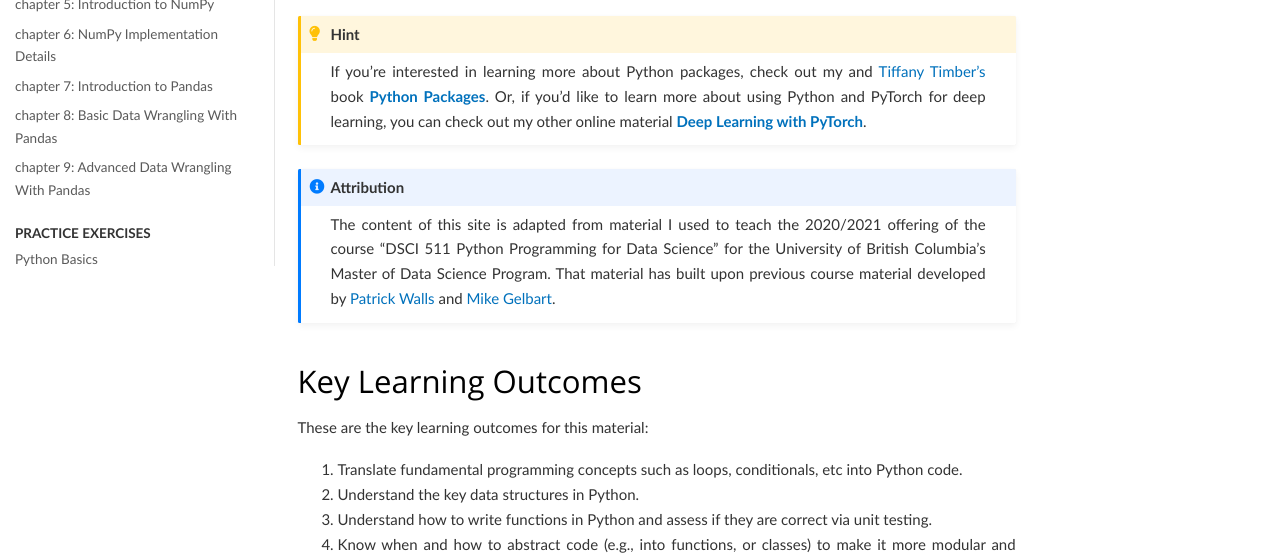
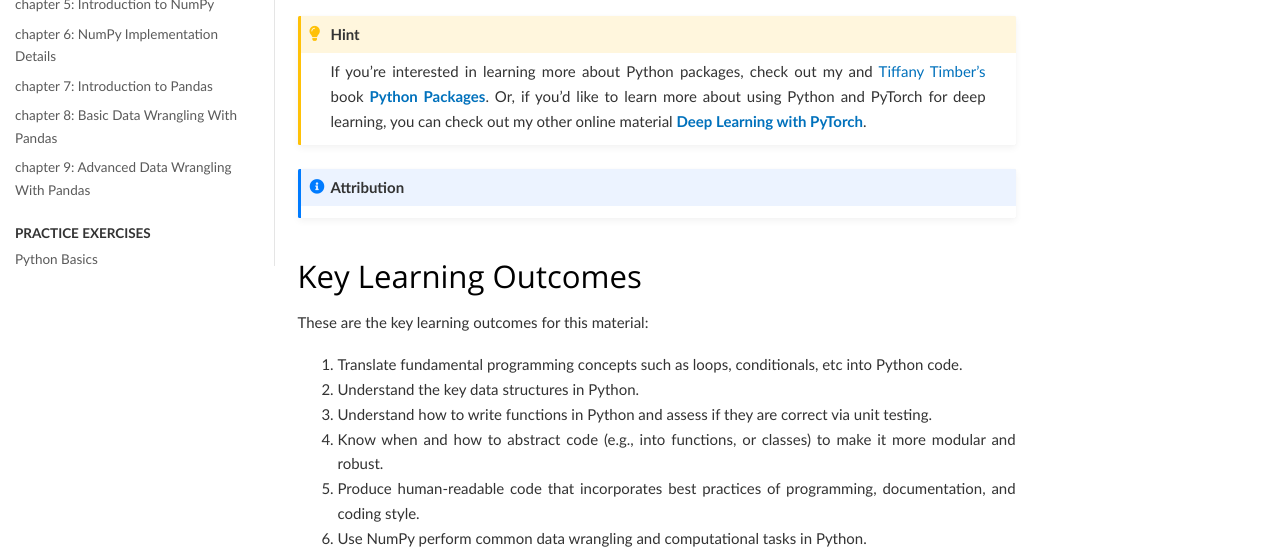
Before and after one commit to julisunkan/fone, a plain HTML site: page README.html in a window 1280 px wide. Shown: the part 534-1089 px from the top of the page. Drawn offline with Linux system fonts and the light colour scheme.

Commit message:
Update README.html

```diff
--- a/README.html
+++ b/README.html
@@ -382,12 +382,7 @@
                 </div>
                 <div class="admonition-attribution admonition">
                   <p class="admonition-title">Attribution</p>
-                  <p>The content of this site is adapted from material I used to teach the 2020/2021 offering of the
-                    course “DSCI 511 Python Programming for Data Science” for the University of British Columbia’s
-                    Master of Data Science Program. That material has built upon previous course material developed by
-                    <a class="reference external" href="https://www.math.ubc.ca/~pwalls/">Patrick Walls</a> and <a
-                      class="reference external" href="https://www.mikegelbart.com/">Mike Gelbart</a>.
-                  </p>
+
                 </div>
                 <div class="section" id="key-learning-outcomes">
                   <h2>Key Learning Outcomes<a class="headerlink" href="#key-learning-outcomes"
```
